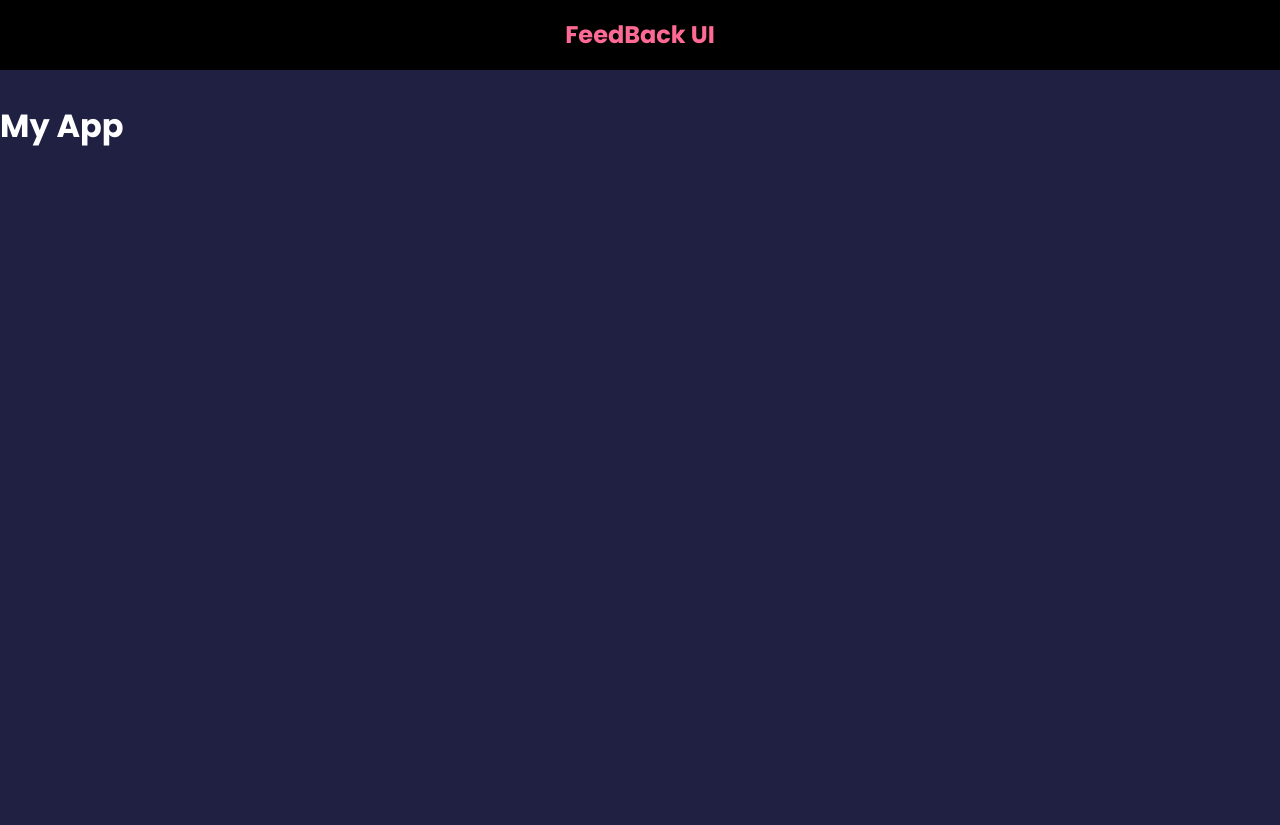
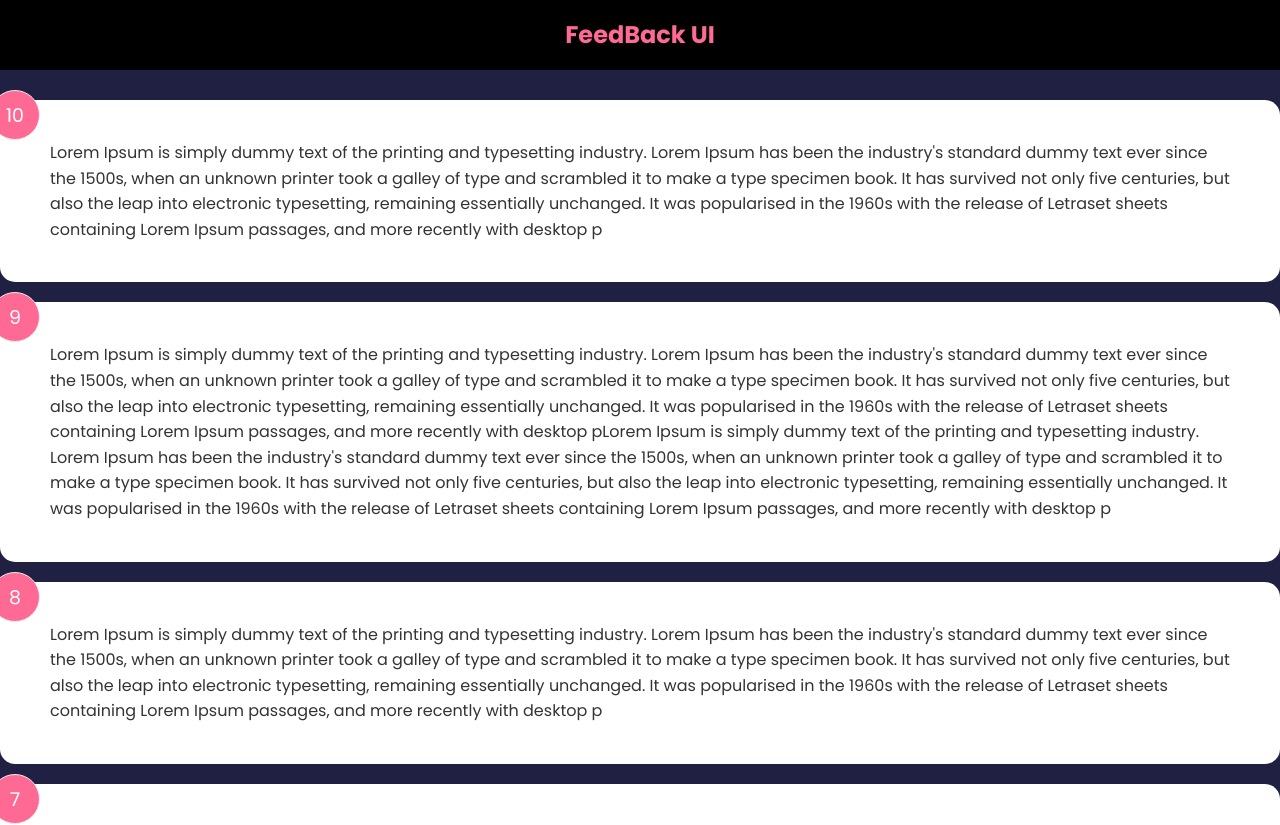
Before and after one commit to lyeslehara1996/feedback-app, a React (Create React App) app: page / in a window 1280 px wide. Shown: the top 825 px of the page. Before the commit the page ends 800 px from the top, so only its background shows below. Built offline with nearby package versions, Linux system fonts and the light colour scheme.

Commit message:
utilisation de state

```diff
--- a/src/App.js
+++ b/src/App.js
@@ -1,12 +1,18 @@
 import Header from "./Components/Header";
+import FeedBackList from "./Components/FeedBackList";
+import FeedBackData from "./Data/FeedBackData";
+
+import { useState } from "react";
 import "./index.css";
 
 function App() {
+  const [feedBack, setFeedback] = useState(FeedBackData);
   return (
     <>
       <Header />
-      <div className=" ">
-        <h1>My App </h1>
+
+      <div>
+        <FeedBackList feedBack={feedBack} />
       </div>
     </>
   );
--- /dev/null
+++ b/src/Components/FeedBackItem.jsx
@@ -0,0 +1,15 @@
+import React,{useState} from 'react';
+
+
+const FeedBackItem = ({item}) => {
+    return (
+        <div className='card'>
+            <div className='num-display'>{item.rating}</div>
+            <div className='text-display'>
+                {item.text}
+            </div>
+           </div>
+    );
+};
+
+export default FeedBackItem;
--- /dev/null
+++ b/src/Components/FeedBackList.jsx
@@ -0,0 +1,15 @@
+import FeedBackItem from "./FeedBackItem";
+
+function FeedBackList ({feedBack}){
+   if(!feedBack || feedBack.length === 0){
+      return <h2>No feedBack yet</h2>
+   }
+
+    return <div className="feedback-list">
+        {feedBack.map((item)=>(
+            <FeedBackItem key={item.id} item={item} />
+        ))}
+    </div>
+}
+
+export default FeedBackList;
--- a/src/Components/Header.jsx
+++ b/src/Components/Header.jsx
@@ -17,6 +17,8 @@
   );
 }
 
+// utilisation de propos pour modifier les styles
+
 Header.defaultProps ={
     text: 'FeedBack UI',
     bgColor:'rgba(0.0.0.4)',
--- /dev/null
+++ b/src/Data/FeedBackData.jsx
@@ -0,0 +1,33 @@
+const FeedBackData = [
+     {
+      id: 1,
+      rating: 10,
+      text: "Lorem Ipsum is simply dummy text of the printing and typesetting industry. Lorem Ipsum has been the industry's standard dummy text ever since the 1500s, when an unknown printer took a galley of type and scrambled it to make a type specimen book. It has survived not only five centuries, but also the leap into electronic typesetting, remaining essentially unchanged. It was popularised in the 1960s with the release of Letraset sheets containing Lorem Ipsum passages, and more recently with desktop p",
+    },
+    {
+      id: 2,
+      rating: 9,
+      text: "Lorem Ipsum is simply dummy text of the printing and typesetting industry. Lorem Ipsum has been the industry's standard dummy text ever since the 1500s, when an unknown printer took a galley of type and scrambled it to make a type specimen book. It has survived not only five centuries, but also the leap into electronic typesetting, remaining essentially unchanged. It was popularised in the 1960s with the release of Letraset sheets containing Lorem Ipsum passages, and more recently with desktop pLorem Ipsum is simply dummy text of the printing and typesetting industry. Lorem Ipsum has been the industry's standard dummy text ever since the 1500s, when an unknown printer took a galley of type and scrambled it to make a type specimen book. It has survived not only five centuries, but also the leap into electronic typesetting, remaining essentially unchanged. It was popularised in the 1960s with the release of Letraset sheets containing Lorem Ipsum passages, and more recently with desktop p",
+    },
+    {
+      id: 3,
+      rating: 8,
+      text: "Lorem Ipsum is simply dummy text of the printing and typesetting industry. Lorem Ipsum has been the industry's standard dummy text ever since the 1500s, when an unknown printer took a galley of type and scrambled it to make a type specimen book. It has survived not only five centuries, but also the leap into electronic typesetting, remaining essentially unchanged. It was popularised in the 1960s with the release of Letraset sheets containing Lorem Ipsum passages, and more recently with desktop p",
+    },
+    {
+      id: 4,
+      rating: 7,
+      text: "Lorem Ipsum is simply dummy text of the printing and typesetting industry. Lorem Ipsum has been the industry's standard dummy text ever since the 1500s, when an unknown printer took a galley of type and scrambled it to make a type specimen book. It has survived not only five centuries, but also the leap into electronic typesetting, remaining essentially unchanged. It was popularised in the 1960s with the release of Letraset sheets containing Lorem Ipsum passages, and more recently with desktop p",
+    },
+    {
+      id: 5,
+      rating: 6,
+      text: "Lorem Ipsum is simply dummy text of the printing and typesetting industry. Lorem Ipsum has been the industry's standard dummy text ever since the 1500s, when an unknown printer took a galley of type and scrambled it to make a type specimen book. It has survived not only five centuries, but also the leap into electronic typesetting, remaining essentially unchanged. It was popularised in the 1960s with the release of Letraset sheets containing Lorem Ipsum passages, and more recently with desktop p",
+    },
+    {
+      id: 6,
+      rating: 5,
+      text: "Lorem Ipsum is simply dummy text of the printing and typesetting industry. Lorem Ipsum has been the industry's standard dummy text ever since the 1500s, when an unknown printer took a galley of type and scrambled it to make a type specimen book. It has survived not only five centuries, but also the leap into electronic typesetting, remaining essentially unchanged. It was popularised in the 1960s with the release of Letraset sheets containing Lorem Ipsum passages, and more recently with desktop p",
+    },
+]
+export default FeedBackData;
```
